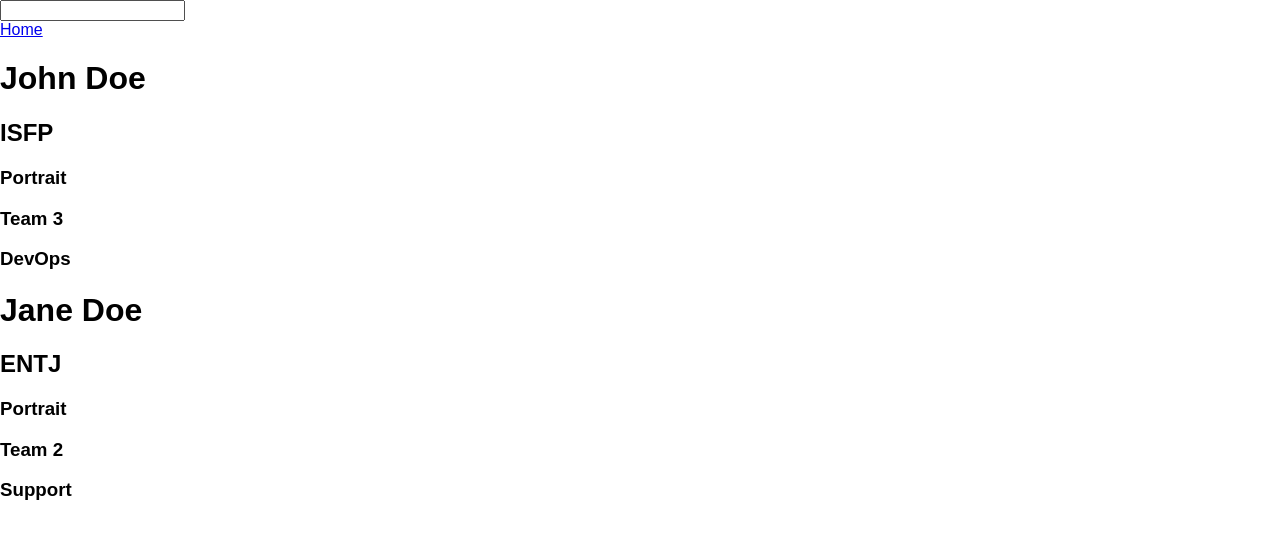
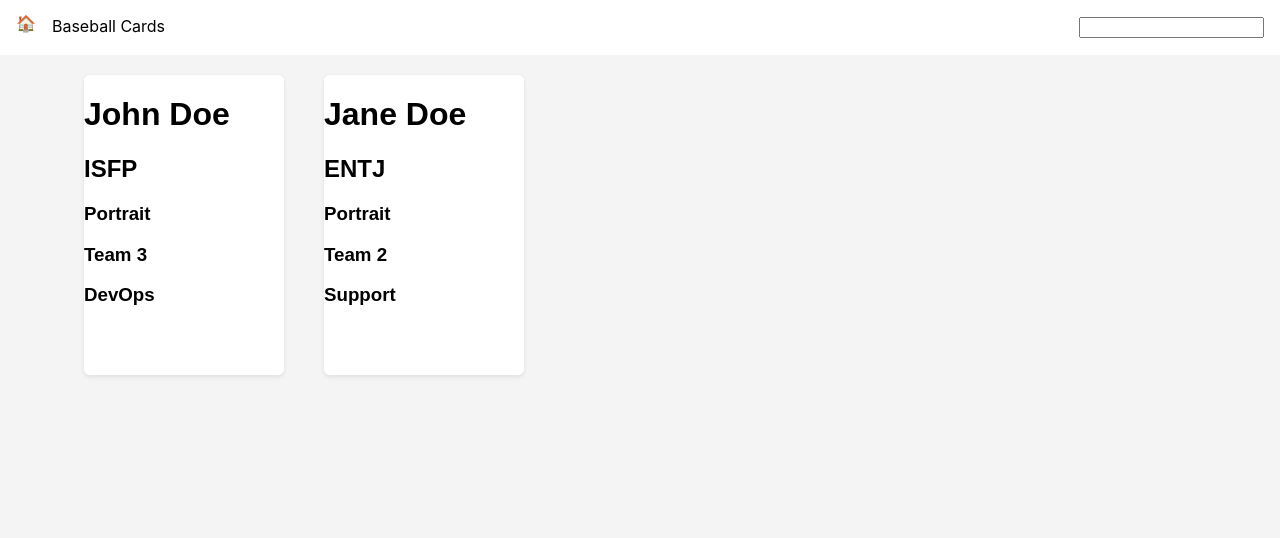
Before and after one commit to jw-green/baseball-card-app, a React app: page / in a window 1280 px wide. Built offline with nearby package versions, Linux system fonts and the light colour scheme.

Commit message:
Add card flip and base page styles

```diff
--- a/src/app/Filter.js
+++ b/src/app/Filter.js
@@ -12,7 +12,7 @@ class Filter extends Component {
 
     render() {
         return (
-            <div>
+            <div className="c-filter">
                 <input type="text" value={this.props.filterValue} onChange={this.handleChange}/>
             </div>
         )
--- a/src/app/NavBar.js
+++ b/src/app/NavBar.js
@@ -1,12 +1,17 @@
 import React from 'react';
 import NavItem from './NavItem.js';
 import Filter from '../app/Filter.js';
+import PageTitle from '../components/PageTitle.js'
+import '../styles/navbar.css';
 
 const NavBar = ({ filterValue, onChange }) => {
     return (
-        <div className='c-nav_bar'>
+        <div className='c-navbar'>
+          <ul className='c-navbar__items'>
+            <NavItem link="." title="🏠"/>
+            <PageTitle title="Baseball Cards"/>
             <Filter filterValue={filterValue} onChange={onChange}/>
-            <NavItem link="." title="Home"/>
+          </ul>
         </div>
     )
 }
--- a/src/app/NavItem.js
+++ b/src/app/NavItem.js
@@ -3,7 +3,7 @@ import PropTypes from 'prop-types';
 
 const NavItem = ({link, title}) => {
     return (
-        <a href={link} className="c-nav_item">{title}</a>
+        <a className="c-nav__item" href={link}>{title}</a>
     )
 }
 
--- a/src/components/Card.js
+++ b/src/components/Card.js
@@ -1,18 +1,21 @@
 import React from 'react';
-import Name from './Name.js'
-import MBTI from './MBTI.js'
-import Portrait from './Portrait.js'
-import Team from './Team.js'
-import Subteam from './Subteam.js'
+import CardFront from './CardFront.js';
+import CardBack from './CardBack.js';
+import '../styles/card.css';
 
 const Card = ({ name, mbti, portrait, subteam, team }) => {
     return (
-        <div className="c-card">
-            <Name name={name}/>
-            <MBTI mbti={mbti} />
-            <Portrait portrait={portrait}/>
-            <Subteam subteam={subteam}/>
-            <Team team={team}/>
+        <div className="c-card__container">
+            <div className="c-card">
+                <CardFront
+                    name={name}
+                    mbti={mbti}
+                    portrait={portrait}
+                    team={team}
+                    subteam={subteam}
+                />
+                <CardBack/>
+            </div>
         </div>
     )
 }
--- /dev/null
+++ b/src/components/CardBack.js
@@ -0,0 +1,12 @@
+import React from 'react';
+import PolarGraph from './PolarGraph.js';
+
+const CardBack = () => {
+    return (
+        <div className="c-card__side c-card__side-back">
+            <PolarGraph/>
+        </div>
+    )
+}
+
+export default CardBack
--- /dev/null
+++ b/src/components/CardFront.js
@@ -0,0 +1,20 @@
+import React from 'react';
+import Name from './Name.js'
+import MBTI from './MBTI.js'
+import Portrait from './Portrait.js'
+import Team from './Team.js'
+import Subteam from './Subteam.js'
+
+const CardFront = ({ name, mbti, portrait, subteam, team }) => {
+    return (
+        <div className="c-card__side">
+            <Name name={name}/>
+            <MBTI mbti={mbti} />
+            <Portrait portrait={portrait}/>
+            <Subteam subteam={subteam}/>
+            <Team team={team}/>
+        </div>
+    )
+}
+
+export default CardFront
--- a/src/components/CardList.js
+++ b/src/components/CardList.js
@@ -1,5 +1,6 @@
 import React from 'react';
-import Card from './Card.js'
+import Card from './Card.js';
+import '../styles/cardList.css';
 
 const CardList = ({ list, filter }) => {
     const cardList = Object.keys(list)
@@ -22,7 +23,7 @@ const CardList = ({ list, filter }) => {
                         }
                         return item
                     })
-    return <div>{cardList}</div>
+    return <div className="c-cardList">{cardList}</div>
 }
 
 export default CardList
--- a/src/components/Name.js
+++ b/src/components/Name.js
@@ -2,7 +2,7 @@ import React from 'react';
 
 const Name = ({name}) => {
     return (
-        <h1 className="c-Name">
+        <h1 className="c-name">
             {name}
         </h1>
     )
--- /dev/null
+++ b/src/components/PageTitle.js
@@ -0,0 +1,10 @@
+import React from 'react'
+import '../styles/pageTitle.css';
+
+const PageTitle = ({ title }) => {
+    return (
+        <p className="c-page_title"> {title} </p>
+    )
+}
+
+export default PageTitle
--- a/src/components/Graph.js
+++ b/src/components/PolarGraph.js
@@ -1,12 +1,9 @@
 import React from 'react';
-import PropTypes from 'prop-types';
-
-// Should include a parameter for graph type.
-// Include a switch statement to determine logic for each type.
 
 const PolarGraph = ({ data }) => {
     return (
         <div className="c-polar__graph">
+            <p> Graph Dummy </p>
         </div>
     )
 }
--- a/src/components/Portrait.js
+++ b/src/components/Portrait.js
@@ -2,7 +2,7 @@ import React from 'react';
 
 const Portrait = ({portrait}) => {
     return (
-        <h3 className="c-Portrait">
+        <h3 className="c-portrait">
             {portrait}
         </h3>
     )
--- /dev/null
+++ b/src/styles/card.css
@@ -0,0 +1,41 @@
+.c-card__container {
+    cursor: pointer;
+    height: 300px;
+    perspective: 600;
+    position: relative;
+    width: 200px;
+    margin: 20px;
+  }
+
+  .c-card {
+    height: 100%;
+    position: absolute;
+    transform-style: preserve-3d;
+    transition: all 1s ease-in-out;
+    width: 100%;
+    border-radius: 6px;
+    box-shadow: 0 2px 4px 0 rgba(50,50,93,.1);
+  }
+
+  .c-card:hover {
+    transform: rotateY(180deg);
+  }
+
+  .c-card__side {
+    backface-visibility: hidden;
+    height: 100%;
+    position: absolute;
+    overflow: hidden;
+    width: 100%;
+    border-radius: 6px;
+    background: #ffffff;
+  }
+
+  .c-card__side-back {
+    color: #0087cc;
+    line-height: 150px;
+    text-align: center;
+    transform: rotateY(180deg);
+    background: #ffffff;
+    border-radius: 6px;
+  }
--- /dev/null
+++ b/src/styles/cardList.css
@@ -0,0 +1,7 @@
+.c-cardList {
+    width: 90%;
+    max-width: 1240px;
+    margin: 0 auto;
+
+    display: flex;
+}
--- a/src/styles/index.css
+++ b/src/styles/index.css
@@ -2,4 +2,5 @@ body {
   margin: 0;
   padding: 0;
   font-family: sans-serif;
+  background-color: #eee9;
 }
--- /dev/null
+++ b/src/styles/navbar.css
@@ -0,0 +1,23 @@
+.c-navbar__items {
+    list-style-type: none;
+    margin: 0;
+    padding: 0;
+    overflow: hidden;
+    background-color: #fff;
+    text-decoration: none;
+}
+
+.c-nav__item {
+    float: left;
+    display: block;
+    text-align: center;
+    padding: 14px 16px;
+    text-decoration: none;
+}
+
+.c-filter {
+    float: right;
+    display: block;
+    text-align: center;
+    padding: 17px 16px;
+}
--- /dev/null
+++ b/src/styles/pageTitle.css
@@ -0,0 +1,5 @@
+.c-page_title {
+    font-family: -apple-system, BlinkMacSystemFont, 'Segoe UI', Roboto, Oxygen, Ubuntu, Cantarell, 'Open Sans', 'Helvetica Neue', sans-serif;
+    float: left;
+    size: 1rem;
+}
```
